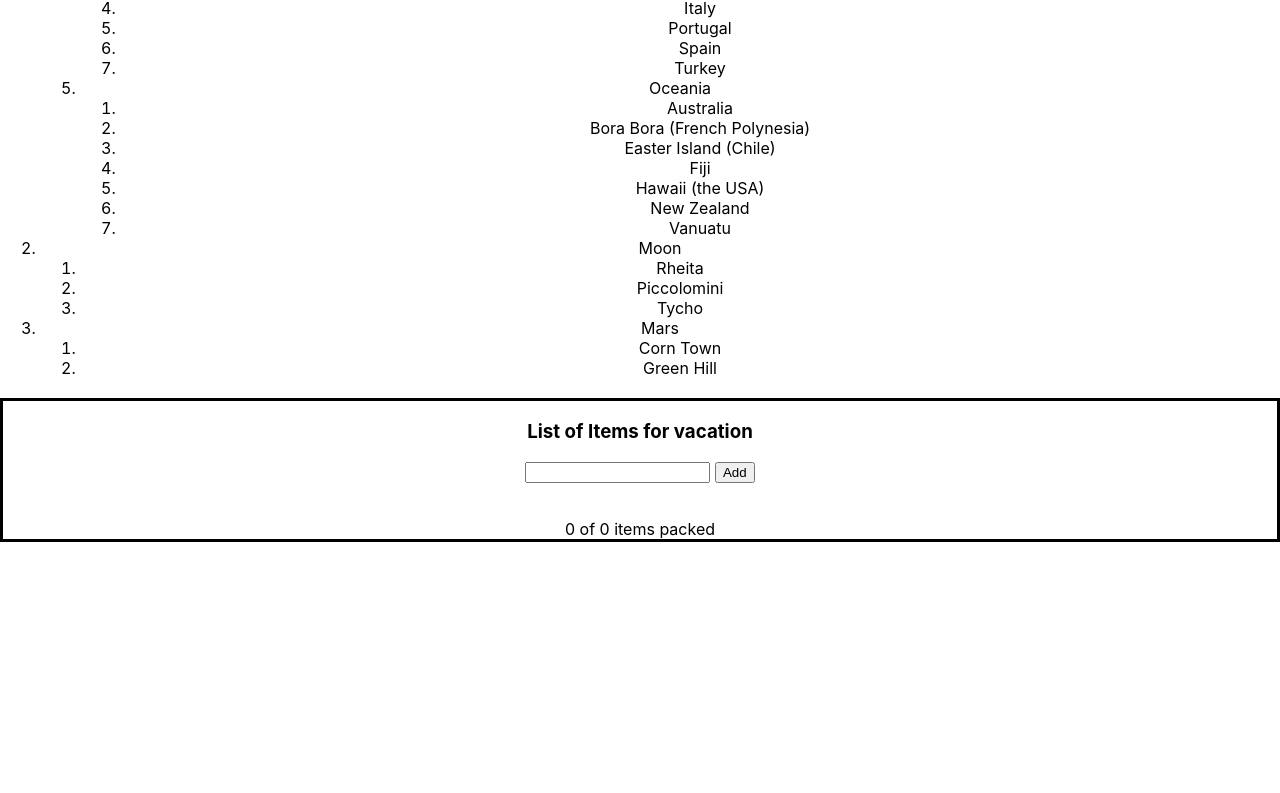
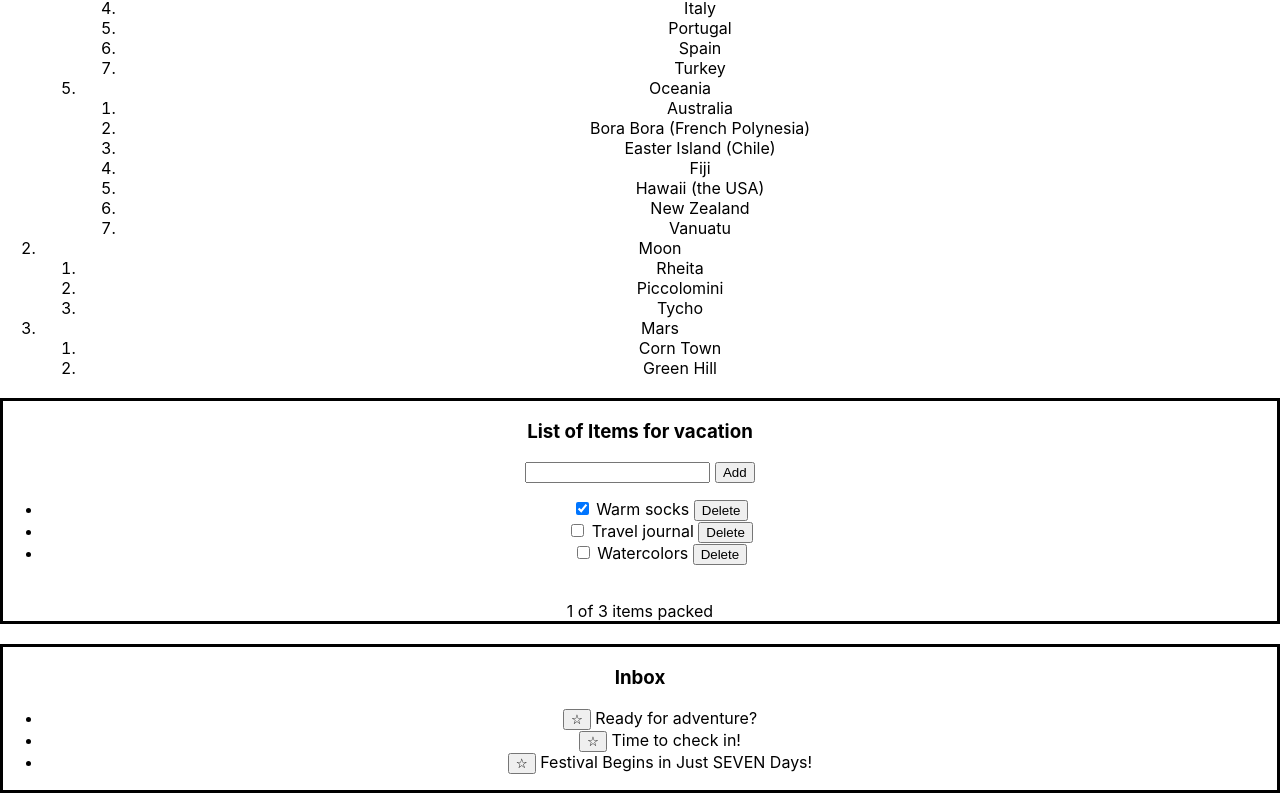
Before and after one commit to vishesh-baghel/Hotel-booking-app, a React (Create React App) app in the folder hotel-booking-app/: page / in a window 1280 px wide. Shown: the part 7000-7793 px from the top of the page. Before the commit the page ends 7542 px from the top, so only its background shows below. Built offline with nearby package versions, Linux system fonts and the light colour scheme.

Commit message:
Made another component for practice

```diff
--- a/hotel-booking-app/src/App.js
+++ b/hotel-booking-app/src/App.js
@@ -1017,20 +1017,17 @@ function TravelPlanItemList() {
       ...items,
       {
         id: nextId++,
-        title: { title },
+        title: title,
         packed: false,
       },
     ]);
   }
 
-  function handleChangeItem(id) {
+  function handleChangeItem(nextItem) {
     setItems(
       items.map((item) => {
-        if (item.id === id) {
-          return {
-            ...item,
-            packed: !item.packed,
-          };
+        if (item.id === nextItem.id) {
+          return nextItem;
         } else {
           return item;
         }
@@ -1086,11 +1083,101 @@ function PackedList({ items, onChangeItem, onDeleteItem }) {
     <ul>
       {items.map((item) => (
         <li key={item.id}>
-          <input type="checkbox" onChange={onChangeItem(nextId)} />
-          {item.title} <button onClick={onDeleteItem(item.id)}>Delete</button>
+          <label>
+            <input
+              type="checkbox"
+              checked={item.packed}
+              onChange={(e) => {
+                onChangeItem({
+                  ...item,
+                  packed: e.target.checked,
+                });
+              }}
+            />{" "}
+            {item.title}
+          </label>{" "}
+          <button onClick={() => onDeleteItem(item.id)}>Delete</button>
         </li>
       ))}
     </ul>
+  );
+}
+
+const initialLetters = [
+  {
+    id: 0,
+    subject: "Ready for adventure?",
+    isStarred: true,
+  },
+  {
+    id: 1,
+    subject: "Time to check in!",
+    isStarred: false,
+  },
+  {
+    id: 2,
+    subject: "Festival Begins in Just SEVEN Days!",
+    isStarred: false,
+  },
+];
+
+function MailClient() {
+  const [letters, setLetters] = useState(initialLetters);
+  const [highlightedId, setHighlightedId] = useState(null);
+
+  function handleHover(letterId) {
+    setHighlightedId(letterId);
+  }
+
+  function handleStar(starredId) {
+    setLetters(
+      letters.map((letter) => {
+        if (letter.id === starredId) {
+          return {
+            ...letter,
+            isStarred: !letter.isStarred,
+          };
+        } else {
+          return letter;
+        }
+      })
+    );
+  }
+
+  return (
+    <div style={{ border: "3px solid black", marginTop: "20px" }}>
+      <h3>Inbox</h3>
+      <ul>
+        {letters.map((letter) => (
+          <Letter
+            key={letter.id}
+            letter={letter}
+            isHighlighted={letter.id === highlightedId}
+            onHover={handleHover}
+            onToggleStar={handleStar}
+          />
+        ))}
+      </ul>
+    </div>
+  );
+}
+
+function Letter({ letter, isHighlighted, onHover, onToggleStar }) {
+  return (
+    <li
+      className={isHighlighted ? "highlighted" : ""}
+      onFocus={onHover(letter.id)}
+      onPointerMove={onHover(letter.id)}
+    >
+      <button
+        onClick={() => {
+          onToggleStar(letter.id);
+        }}
+      >
+        {letter.isStared ? "⭐" : "☆"}
+      </button>{" "}
+      {letter.subject}
+    </li>
   );
 }
 
@@ -1143,6 +1230,7 @@ const App = () => {
       <Menu />
       <TravelPlan />
       <TravelPlanItemList />
+      <MailClient />
     </div>
   );
 };
```
